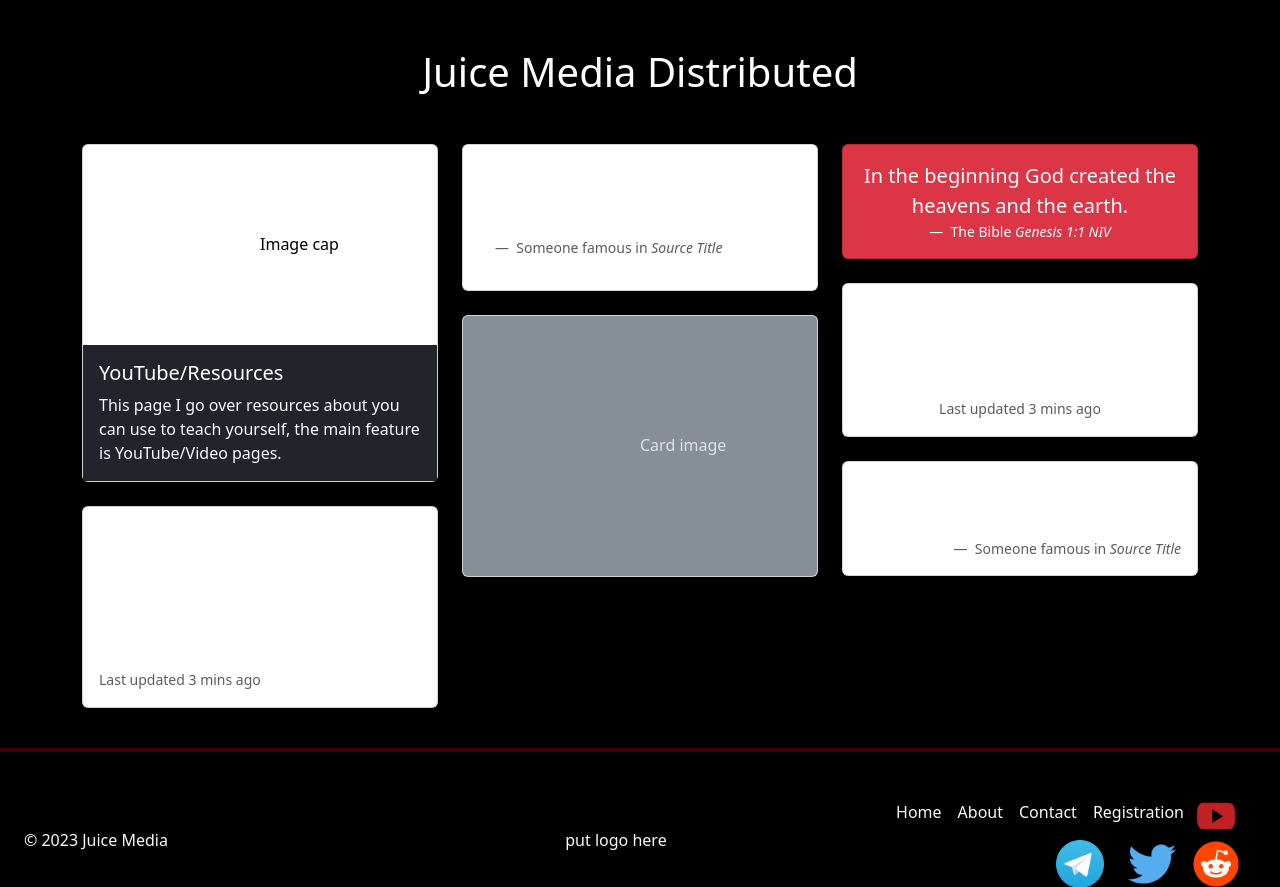
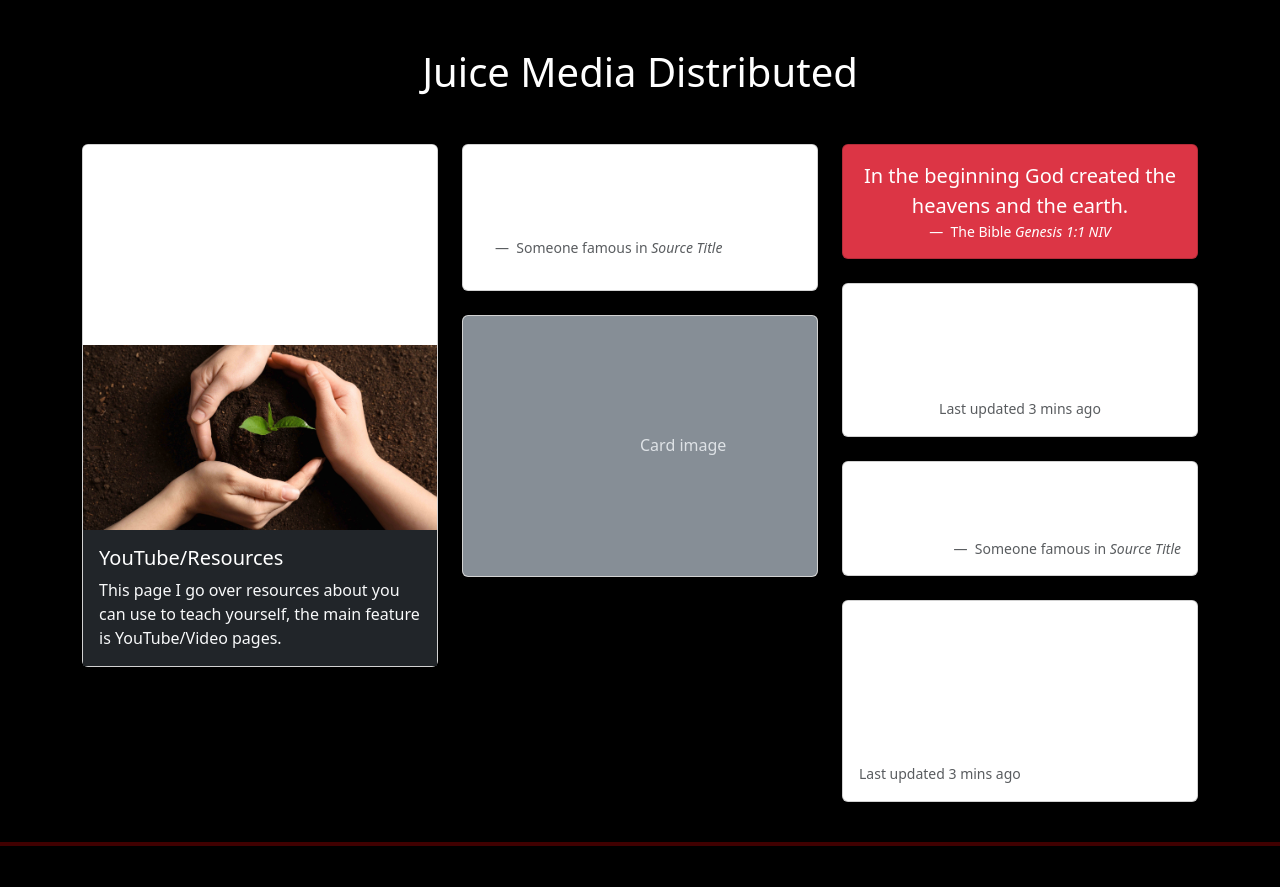
Before and after one commit to JeffreyDinackus/Javascript-1, a Flask app: page / in a window 1280 px wide. Shown: the part 56-943 px from the top of the page. Run offline with Flask 2, Linux system fonts and the light colour scheme; some libraries are stand-ins or nearby versions.

Commit message:
adding picture

```diff
--- a/midterm-website/templates/index.html
+++ b/midterm-website/templates/index.html
@@ -18,7 +18,7 @@
         >
           <title>Resources</title>
           <rect width="100%" height="100%" fill="#fff" />
-          <text x="50%" y="50%" fill="#000" dy=".3em">Image cap</text>
+          <text x="0%" y="0%" fill="#000" dy=".3em"><img style="size:4em;"src="{{url_for('static', filename='assets/seeds.jpg')}}" alt="a picture of a young plant with some people having their hands around it"></text>
         </svg>
         <div class="card-body bg-dark">
           <h5 class="card-title">YouTube/Resources</h5>
```
Also changed, not shown: midterm-website/static/assets/seeds.jpg (added).
